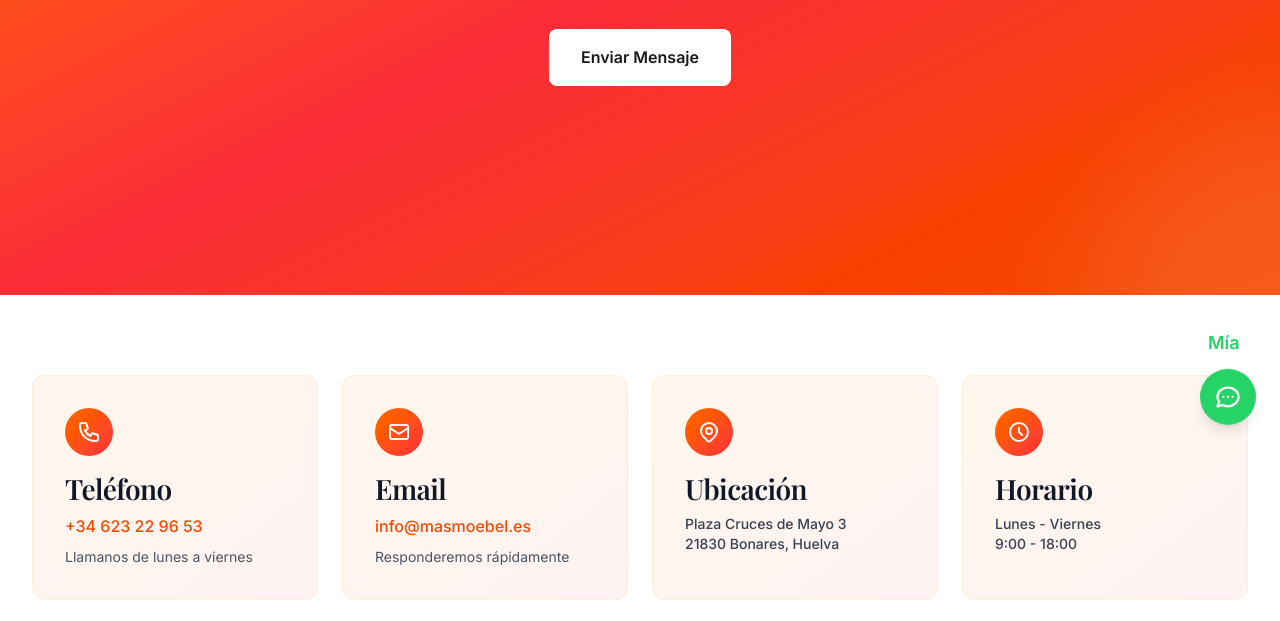
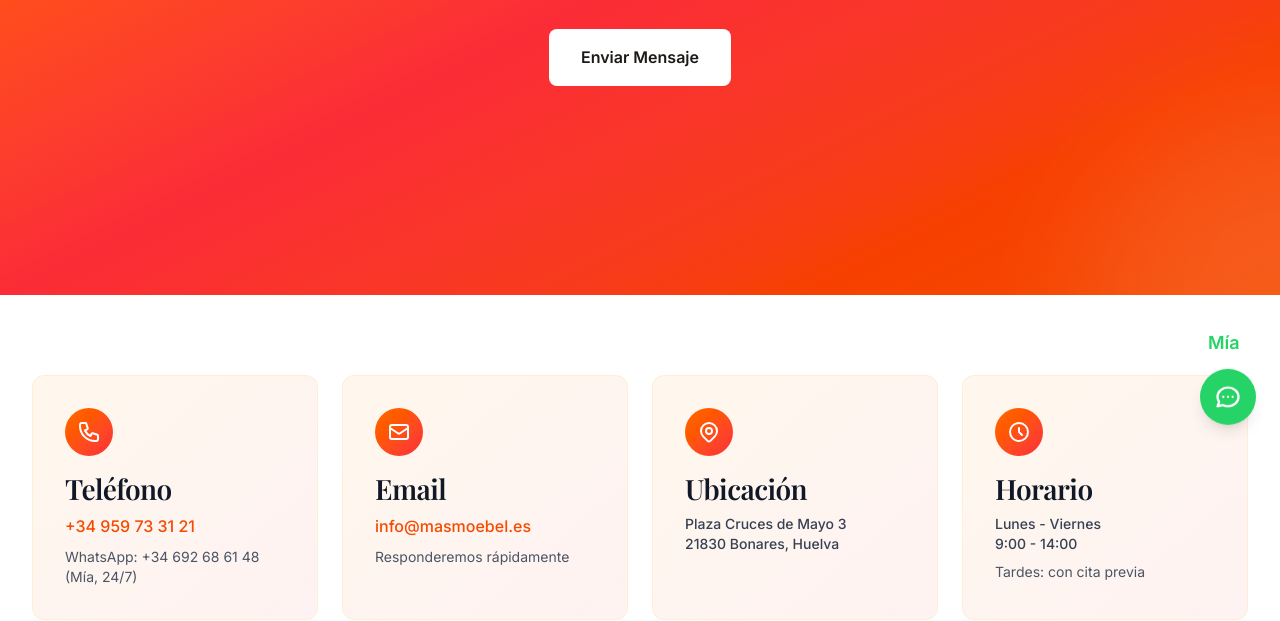
Before and after one commit to masmoebel2025-rgb/masmoebel-web, an Astro site: page /contacto in a window 1280 px wide. Shown: the part 345-966 px from the top of the page. Built offline with nearby package versions, Linux system fonts and the light colour scheme; Astro itself is replaced by a stand-in of ours.

Commit message:
fix(seo-local): contacto — fijo + WhatsApp Mia 24/7, horario real 9-14 con tardes por cita, y mapa apuntando a la ficha real

```diff
--- a/src/pages/contacto.astro
+++ b/src/pages/contacto.astro
@@ -4,7 +4,7 @@ import Header from '../components/Header.astro';
 import Footer from '../components/Footer.astro';
 ---
 
-<Layout title="Contacto - MasMöbel" description="Contacta con MasMöbel para tu proyecto de cocina a medida en Huelva. Presupuesto sin compromiso. Tel: +34 623 22 96 53.">
+<Layout title="Contacto - MasMöbel" description="Contacta con MasMöbel para tu proyecto de cocina a medida en Huelva. Presupuesto sin compromiso. Tel: +34 959 73 31 21.">
 	<Header />
 
 	<main>
@@ -40,8 +40,8 @@ import Footer from '../components/Footer.astro';
 							</svg>
 						</div>
 						<h3 class="text-lg font-semibold text-gray-900 mb-2">Teléfono</h3>
-						<p class="text-orange-600 font-medium">+34 623 22 96 53</p>
-						<p class="text-sm text-gray-600 mt-2">Llamanos de lunes a viernes</p>
+						<p class="text-orange-600 font-medium">+34 959 73 31 21</p>
+						<p class="text-sm text-gray-600 mt-2">WhatsApp: +34 692 68 61 48 (Mía, 24/7)</p>
 					</div>
 
 					<!-- Email -->
@@ -76,7 +76,8 @@ import Footer from '../components/Footer.astro';
 							</svg>
 						</div>
 						<h3 class="text-lg font-semibold text-gray-900 mb-2">Horario</h3>
-						<p class="text-sm text-gray-700 font-medium">Lunes - Viernes<br/>9:00 - 18:00</p>
+						<p class="text-sm text-gray-700 font-medium">Lunes - Viernes<br/>9:00 - 14:00</p>
+						<p class="text-sm text-gray-600 mt-2">Tardes: con cita previa</p>
 					</div>
 				</div>
 			</div>
@@ -212,7 +213,7 @@ import Footer from '../components/Footer.astro';
 				<h2 class="text-3xl font-bold text-gray-900 text-center mb-10">Nuestra ubicación</h2>
 				<div class="rounded-xl overflow-hidden shadow-lg">
 					<iframe
-						src="https://www.google.com/maps/embed?pb=!1m18!1m12!1m3!1d3190.7548738984843!2d-6.738475923465478!3d37.30363793469282!2m3!1f0!2f0!3f0!3m2!1i1024!2i768!4f13.1!3m3!1m2!1s0xd0dc4a6e6e8b8f9%3A0x0!2sPlaza%20Cruces%20de%20Mayo%2C%203%2C%2021830%20Bonares%2C%20Huelva!5e0!3m2!1ses!2ses!4v1704067200000"
+						src="https://www.google.com/maps?q=masmoebel%20Plaza%20Cruces%20de%20Mayo%203%20Bonares&output=embed"
 						width="100%"
 						height="450"
 						style="border:0;"
```
